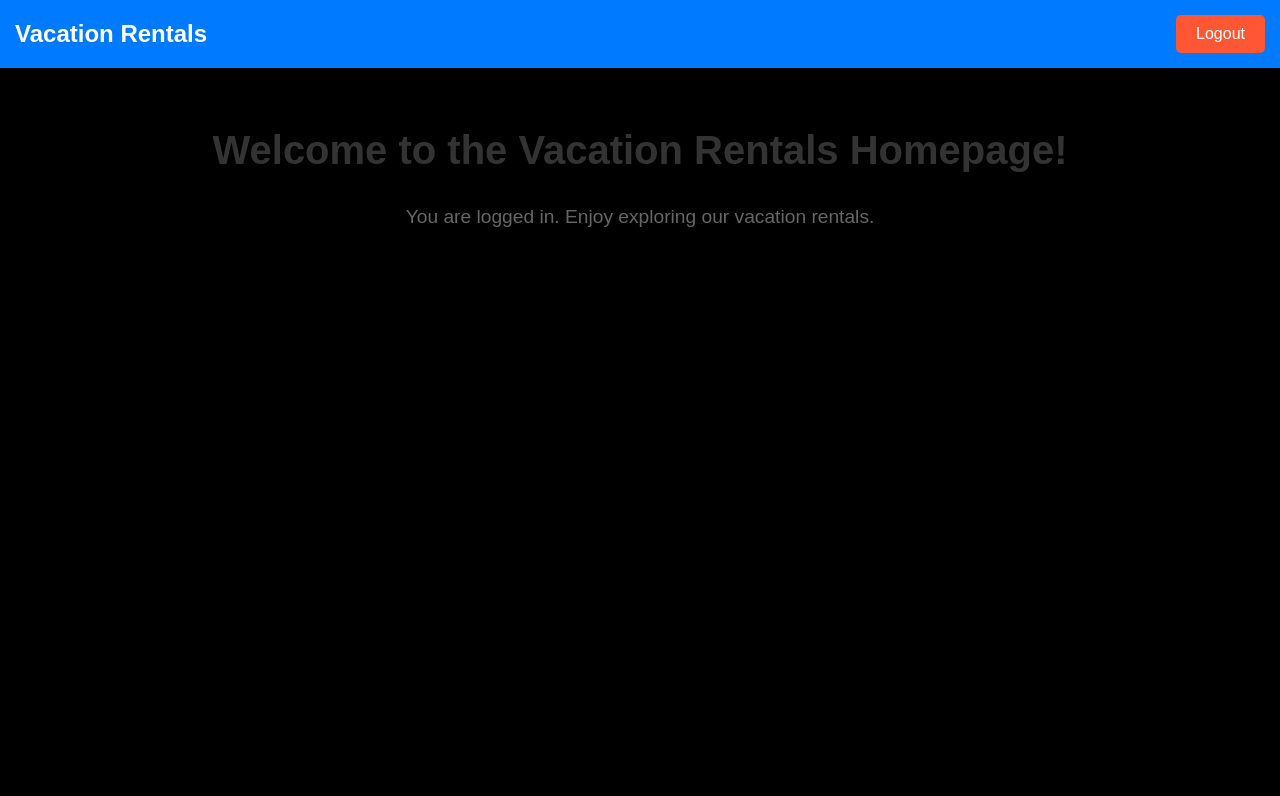
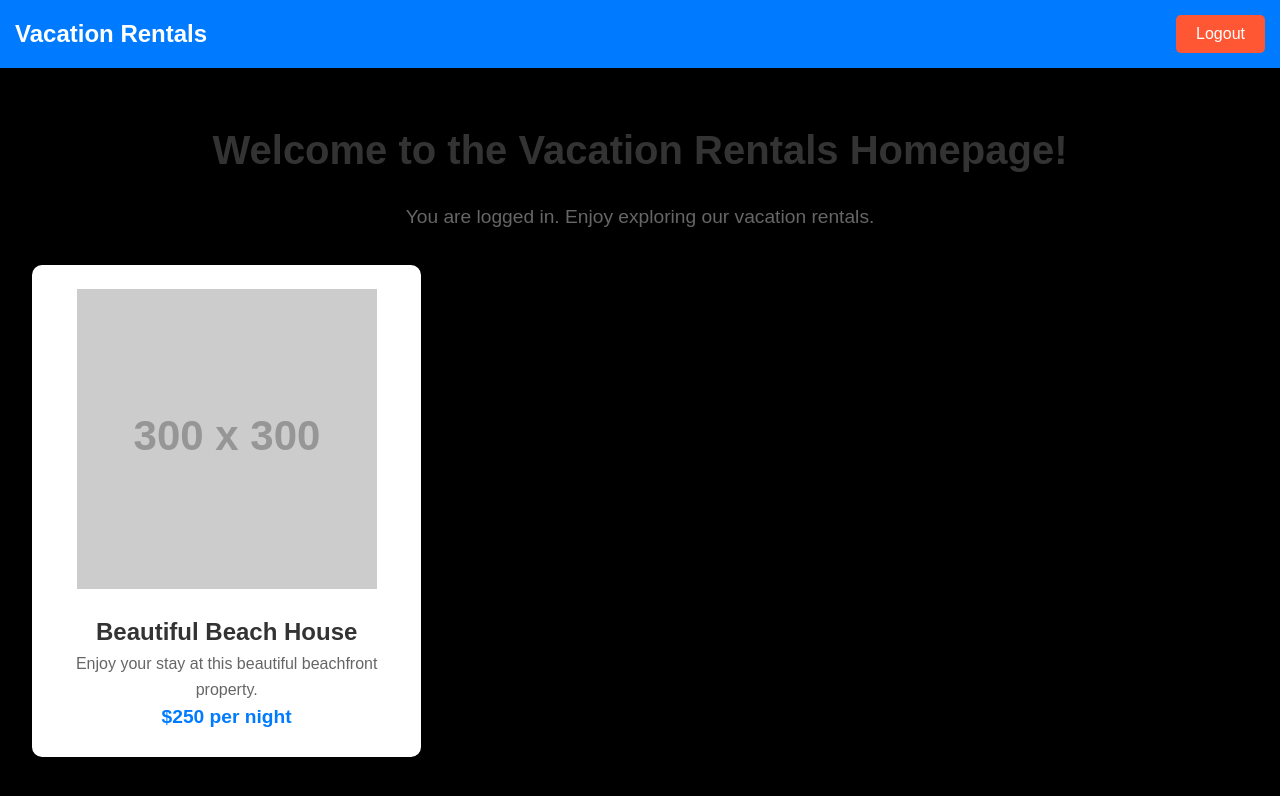
Before and after one commit to abhishek27102002/ApartEase, a website: page frontend/homepage.html in a window 1280 px wide. Drawn offline with Linux system fonts and the light colour scheme; sample sign-in values are in the browser's storage; placeholder pictures from the web are drawn by us.

Commit message:
Update homepage.html

```diff
--- a/frontend/homepage.html
+++ b/frontend/homepage.html
@@ -5,6 +5,43 @@
     <meta name="viewport" content="width=device-width, initial-scale=1.0">
     <title>Home - Vacation Rentals</title>
     <link rel="stylesheet" href="style.css">
+    <style>
+        #homes-container {
+            display: grid;
+            grid-template-columns: repeat(auto-fill, minmax(300px, 1fr));
+            gap: 1.5rem;
+            padding: 2rem;
+        }
+
+        .home-card {
+            background-color: white;
+            border-radius: 10px;
+            box-shadow: 0 4px 8px rgba(0, 0, 0, 0.1);
+            padding: 1.5rem;
+            transition: transform 0.3s ease;
+        }
+
+        .home-card:hover {
+            transform: translateY(-10px);
+        }
+
+        .home-card h2 {
+            margin-top: 1rem;
+            font-size: 1.5rem;
+            color: #333;
+        }
+
+        .home-card p {
+            font-size: 1rem;
+            color: #666;
+        }
+
+        .home-card .price {
+            font-size: 1.2rem;
+            color: #007BFF;;
+            font-weight: bold;
+        }
+    </style>
 </head>
 <body>
     <nav>
@@ -17,6 +54,17 @@
     <div class="content">
         <h1>Welcome to the Vacation Rentals Homepage!</h1>
         <p>You are logged in. Enjoy exploring our vacation rentals.</p>
+
+        <!-- Container for displaying homes -->
+        <div id="homes-container">
+            <!-- Example card -->
+            <div class="home-card">
+                <img src="https://via.placeholder.com/300" alt="Home Image">
+                <h2>Beautiful Beach House</h2>
+                <p>Enjoy your stay at this beautiful beachfront property.</p>
+                <p class="price">$250 per night</p>
+            </div>
+        </div>
     </div>
 
     <script>
```
